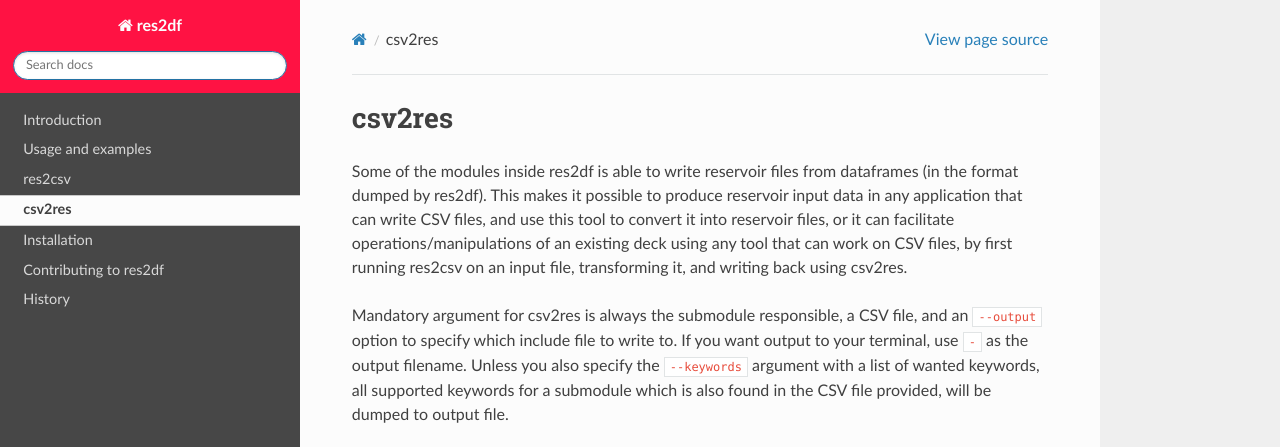
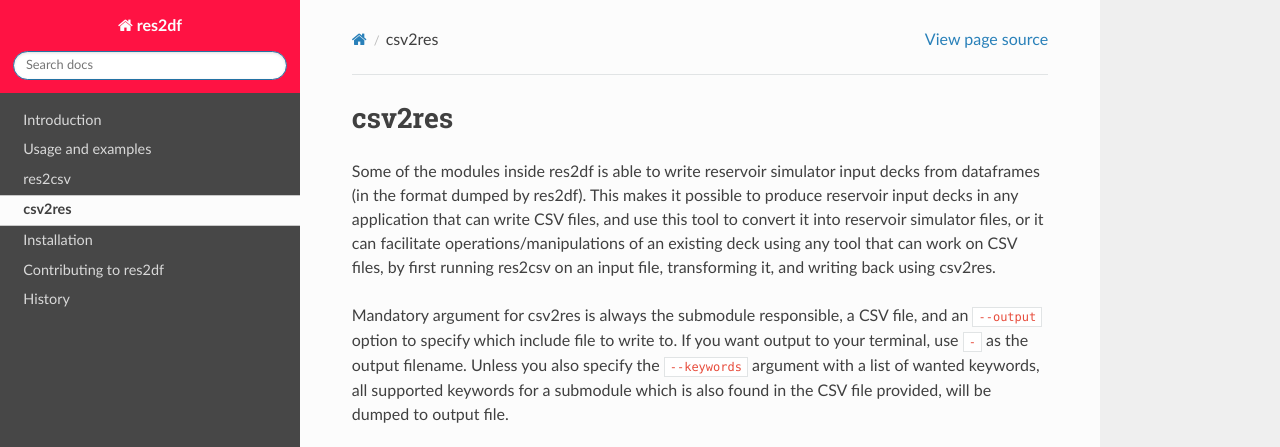
Before and after one commit to equinor/res2df, a Sphinx documentation site: the page built from docs/csv2res.rst, in a window 1280 px wide, cut to the strip 0-447 px from the top of the page. Built offline with Sphinx 7.4.7 and the Read the Docs theme 2.0.0, drawn with Linux system fonts in a browser that asks for light colours; pages that are not in the unit, such as notebooks, are missing from menus; the version number could not be read and is left out.

Commit message:
Reservoir files -> Reservoir simulator input decks

```diff
--- a/docs/csv2res.rst
+++ b/docs/csv2res.rst
@@ -1,10 +1,10 @@
 csv2res
 =======
 
-Some of the modules inside res2df is able to write reservoir files
+Some of the modules inside res2df is able to write reservoir simulator input decks
 from dataframes (in the format dumped by res2df). This makes it possible
-to produce reservoir input data in any application that can write CSV files,
-and use this tool to convert it into reservoir files, or it can
+to produce reservoir input decks in any application that can write CSV files,
+and use this tool to convert it into reservoir simulator files, or it can
 facilitate operations/manipulations of an existing deck using any tool
 that can work on CSV files, by first running res2csv on an input file,
 transforming it, and writing back using csv2res.
```
Also changed, not shown: README.md (+1 -1 lines).
